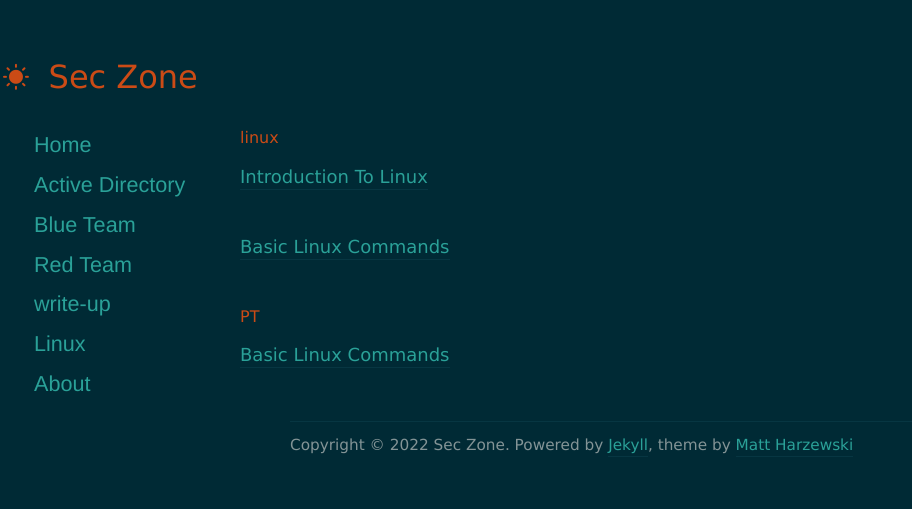
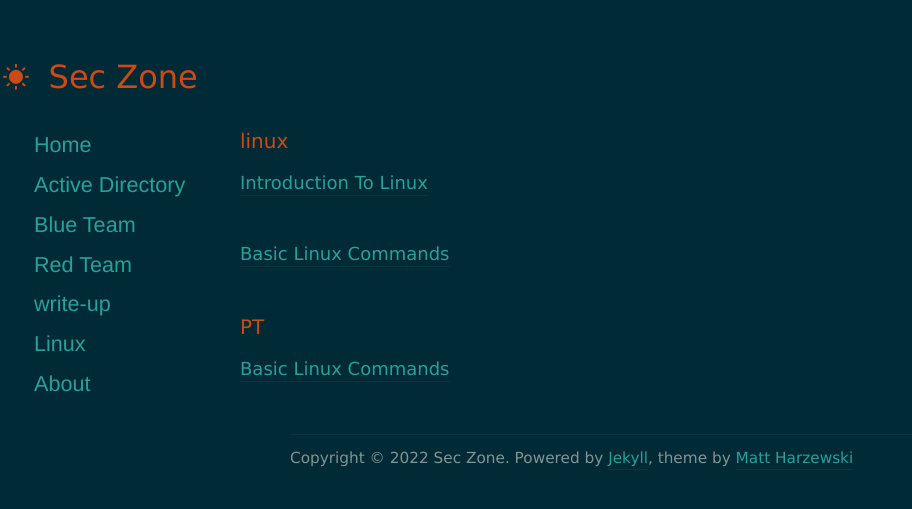
Before and after one commit to SecZone1/seczone1.github.io, a Jekyll site: the page built from index.html, in a window 1280 px wide. Shown: the top 509 px of the page, without its empty margins (0-912 px from the left). Built offline with Jekyll 4.4.1, drawn with Linux system fonts in a browser that asks for light colours; nearby versions of some CDN libraries; the list of posts is cut into pages by our own code.

Commit message:
Update style.css

```diff
--- a/assets/css/style.css
+++ b/assets/css/style.css
@@ -81,11 +81,11 @@
 	margin: 0 0 10px 0;
 }
 h2 {
-	font-size: 19px;
+	font-size: 26px;
 	margin: 0 0 10px 0;
 }
 h3 {
-	font-size: 16px;
+	font-size: 20px;
 	margin: 0 0 10px 0;
 }
 
@@ -123,7 +123,7 @@
 }
 #header h1 {
 	font-size: 32px;
-	margin-bottom: 4px;
+	margin-bottom: 5px;
 }
 #header h1 a {
 	border: none;
@@ -172,14 +172,14 @@
 }
 
 article h1 {
-	font-size: 17px;
+	font-size: 25px;
 	margin: 0 0 10px 0;
 }
 article h1 a {
 	border: none;
 }
 article h1 a.anchor {
-	margin-left: 8px;
+	margin-left: 5px;
 }
 
 article img {
```
